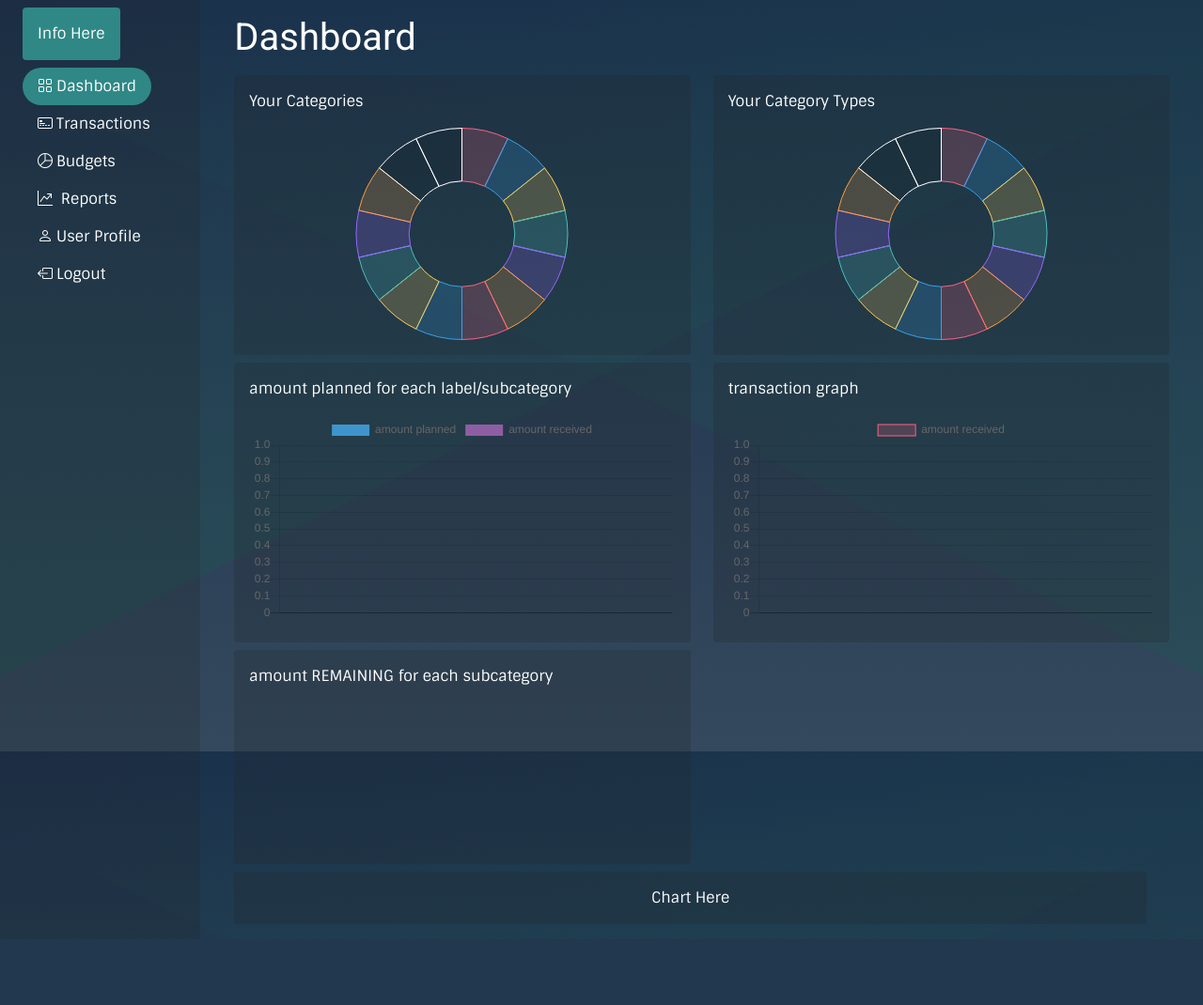
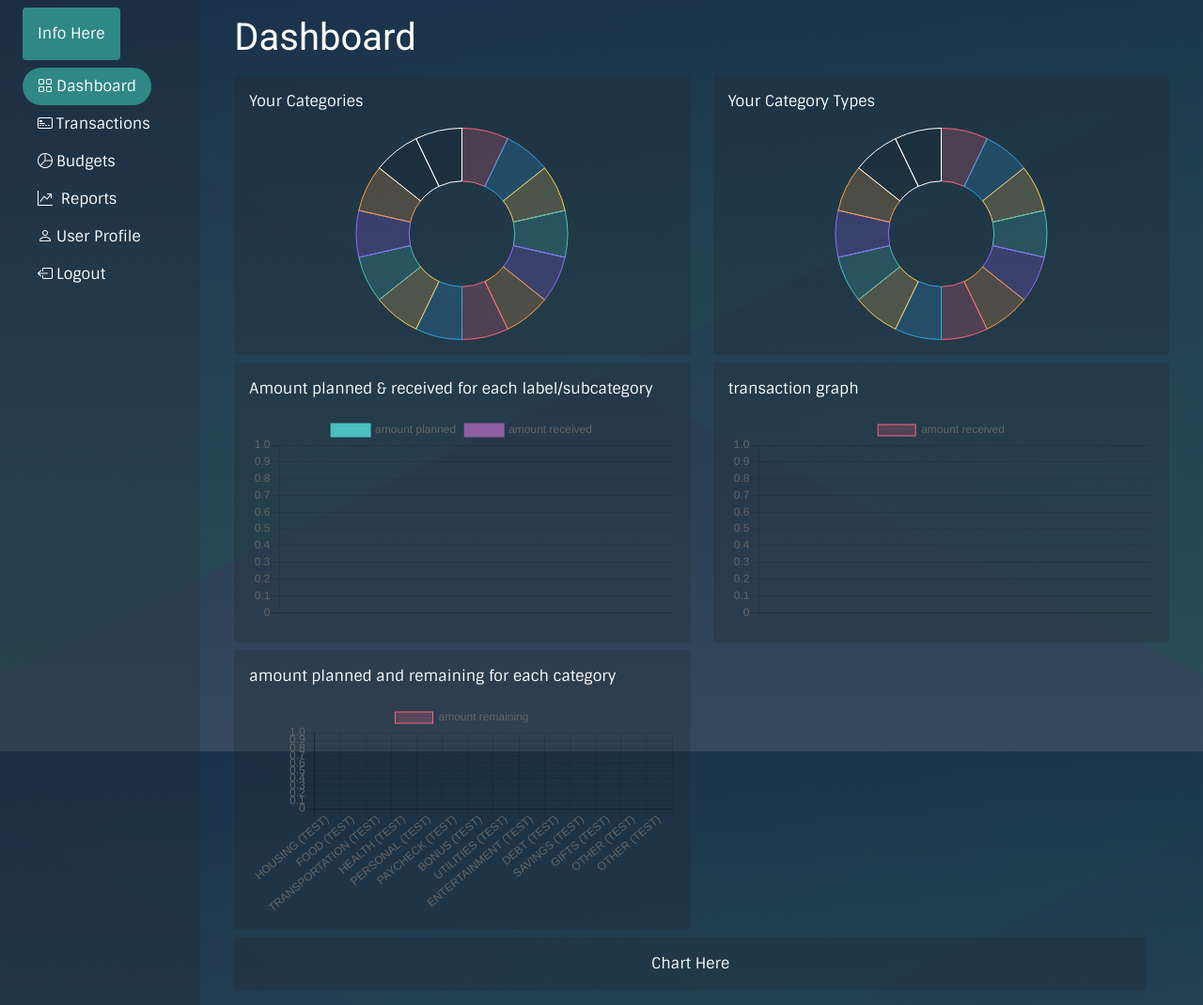
Before and after one commit to tkashi137/WEB4350_Capstone, a Django app: page /budget/dashboard/ in a window 1280 px wide. Shown: the whole page at 94% size. Before the commit the page ends 962 px from the top, so only its background shows below. Run offline with Django 4.2, Linux system fonts and the light colour scheme; a user stored in the database is signed in; data comes from the database, SQL or seed files in the repository; both versions use the stored data as it was after the commit; some libraries are stand-ins or nearby versions.

Commit message:
chart updates

```diff
--- a/budget/templates/budget/dashboard.html
+++ b/budget/templates/budget/dashboard.html
@@ -4,6 +4,7 @@
 {{ category_names|json_script:"category_names"}}
 {{ category_types|json_script:"category_types"}}
 {{ label_names|json_script:"label_names"}}
+{{ label_category|json_script:"label_category"}}
 {{ label_amountRec|json_script:"label_amountRec"}}
 {{ label_amountPlanned|json_script:"label_amountPlanned"}}
 {{ transaction_description|json_script:"transaction_description"}}
@@ -29,7 +30,6 @@
                         <canvas id="myChart1"></canvas>
                         <script type="text/javascript">
                         var categoryNames = JSON.parse(document.getElementById('category_names').textContent)
-                        console.log(categoryNames)
                         $(document).ready(function(){
                             var ctx = document.getElementById('myChart1').getContext('2d');
                             var myCategory = new Chart(ctx, {
@@ -93,8 +93,6 @@
                         <canvas id="myChart2"></canvas>
                         <script type="text/javascript">
                         var categoryTypes = JSON.parse(document.getElementById('category_types').textContent)
-                        console.log(categoryTypes)
-
                         $(document).ready(function(){
                             var ctx = document.getElementById('myChart2').getContext('2d');
                             var myCategory = new Chart(ctx, {
@@ -157,41 +155,46 @@
             <div class="col-md-6">
                 <div class="card text-white bg-dark h-100 bg-opacity-25">
                     <div class="card-body">
-                        <p>amount planned for each label/subcategory</p>
+                        <p>Amount planned & received for each label/subcategory</p>
                         <canvas id="myChart3"></canvas>
                         <script type="text/javascript">
                         var labelNames = JSON.parse(document.getElementById('label_names').textContent)
-                        console.log(labelNames)
                         var labelAmountRec = JSON.parse(document.getElementById('label_amountRec').textContent)
-                        console.log(labelAmountRec)
                         var labelAmountPlanned = JSON.parse(document.getElementById('label_amountPlanned').textContent)
-                        console.log(labelAmountPlanned)
                         var amountremaining = labelAmountPlanned - labelAmountRec
-                        console.log(amountremaining)
                         $(document).ready(function(){
                             var ctx = document.getElementById('myChart3').getContext('2d');
                             var myLabel = new Chart(ctx, {
-                                type: 'bar',
+                                type: 'line',
                                 data: {
                                     labels: labelNames,
                                     datasets: [
                                     {
-                                    label: 'amount planned',
-                                    backgroundColor: "#3e95cd",
-                                    data: labelAmountPlanned
+                                        label: 'amount planned',
+                                        data: labelAmountPlanned,
+                                        fill: false,
+                                        borderColor: 'rgb(75, 192, 192)',
+                                        tension: 0.1
                                     },
                                     {
-                                    label: 'amount received',
-                                    backgroundColor: "#8e5ea2",
-                                    data: labelAmountRec,
+                                        label: 'amount received',
+                                        data: labelAmountRec,
+                                        fill: false,
+                                        borderColor: "#8e5ea2",
+                                        tension: 0.1
                                     },
                                    ]
                                 },
                                 options: {
                                     scales: {
+
                                         y: {
                                             beginAtZero: true
-                                        }
+                                        },
+                                        x: {
+
+                                        },
+
                                     }
                                 }
                     });
@@ -207,15 +210,10 @@
                         <canvas id="myChart4"></canvas>
                         <script type="text/javascript">
                         var transactionDescription = JSON.parse(document.getElementById('transaction_description').textContent)
-                        console.log(transactionDescription)
                         var transactionType = JSON.parse(document.getElementById('transaction_type').textContent)
-                        console.log(transactionType)
                         var transactionLabel = JSON.parse(document.getElementById('transaction_label').textContent)
-                        console.log(transactionLabel)
                         var transactionAmount = JSON.parse(document.getElementById('transaction_amount').textContent)
-                        console.log(transactionAmount)
                         var transactionDate= JSON.parse(document.getElementById('transaction_date').textContent)
-                        console.log(transactionDate)
                         $(document).ready(function(){
                             var ctx = document.getElementById('myChart4').getContext('2d');
                             var myLabel = new Chart(ctx, {
@@ -260,7 +258,10 @@
                                     scales: {
                                         y: {
                                             beginAtZero: true
-                                        }
+                                        },
+                                        x: {
+
+                                        },
                                     }
                                 }
                     });
@@ -274,23 +275,19 @@
             <div class="col-md-6">
                 <div class="card text-white bg-dark h-100 bg-opacity-25">
                     <div class="card-body">
-                        <p>amount REMAINING for each subcategory</p>
+                        <p>amount planned and remaining for each category</p>
                         <canvas id="myChart5"></canvas>
                         <script type="text/javascript">
                         var labelNames = JSON.parse(document.getElementById('label_names').textContent)
-                        console.log(labelNames)
                         var labelAmountRec = JSON.parse(document.getElementById('label_amountRec').textContent)
-                        console.log(labelAmountRec)
                         var labelAmountPlanned = JSON.parse(document.getElementById('label_amountPlanned').textContent)
-                        console.log(labelAmountPlanned)
-                        var amountremaining = labelAmountPlanned - labelAmountRec
-                        console.log(amountremaining)
+                        var labelCategory = JSON.parse(document.getElementById('label_category').textContent)
                         $(document).ready(function(){
                             var ctx = document.getElementById('myChart5').getContext('2d');
                             var myLabel = new Chart(ctx, {
                                 type: 'bar',
                                 data: {
-                                    labels: labelNames,
+                                    labels: categoryNames,
                                     datasets: [{
                                         label: 'amount remaining',
                                         data: amountremaining,
@@ -331,10 +328,7 @@
                                             beginAtZero: true
                                         }
                                     }
-                                    xAxes: [{
-                                        ticks: {
-                                            autoSkip: true,
-                                            maxTicksLimit: 5,
+
 
                                 }
                     });
--- a/budget/views.py
+++ b/budget/views.py
@@ -26,6 +26,7 @@ def dashboard(request):
     category_types = list(categories_list.values_list('type', flat=True))
     labels_list = Label.objects.filter(user=user) if user.is_authenticated else Label.objects.all()
     label_names = list(labels_list.values_list('name', flat=True))
+    label_category = list(labels_list.values_list('category', flat=True))
     label_amountRec = list(labels_list.values_list('amount_received', flat=True))
     label_amountPlanned = list(labels_list.values_list('amount_planned', flat=True))
     transactions_list = Transaction.objects.filter(user=user) if user.is_authenticated else Label.objects.all()
@@ -42,6 +43,7 @@ def dashboard(request):
         'category_types': category_types,
         'labels_list': labels_list,
         'label_names': label_names,
+        'label_category': label_category,
         'label_amountRec': label_amountRec,
         'label_amountPlanned': label_amountPlanned,
         'transactions_list': transactions_list,
```
Also changed, not shown: db.sqlite3.
